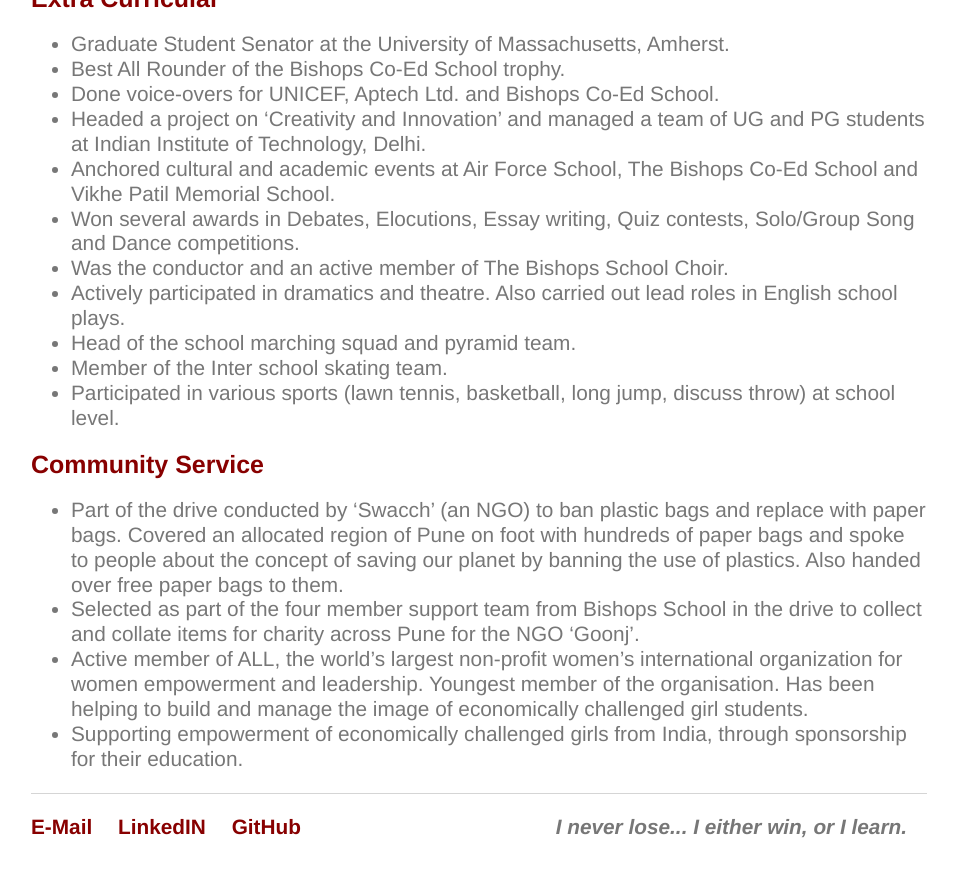
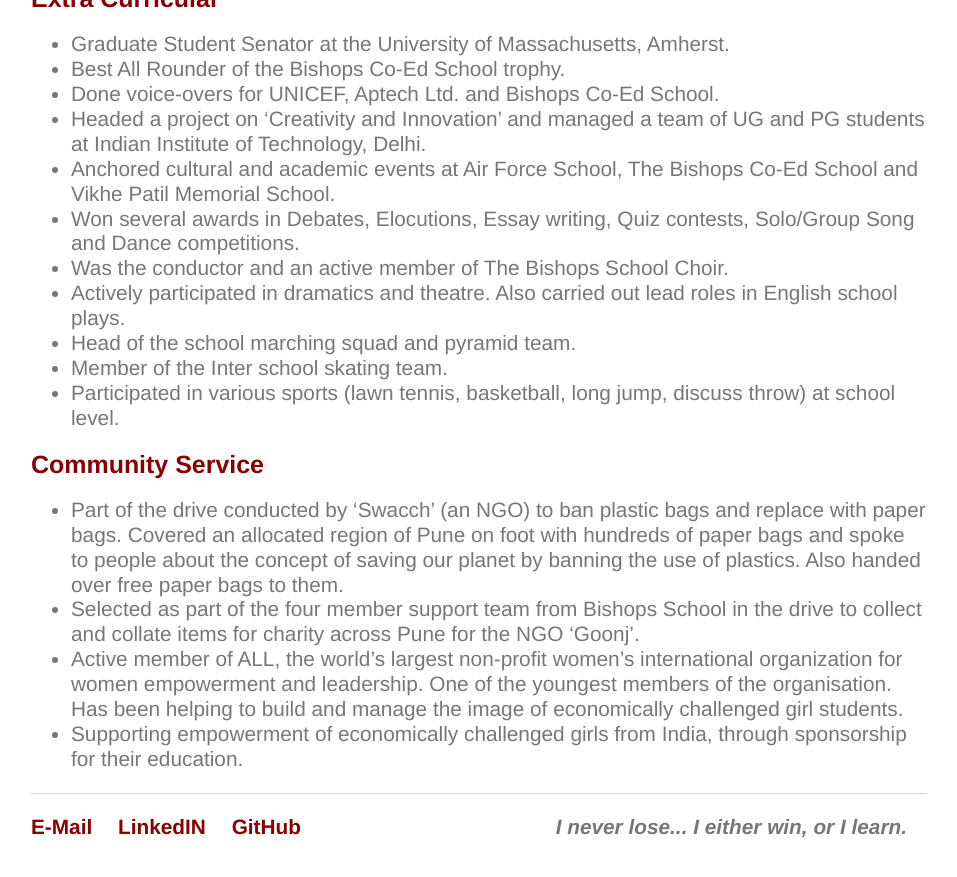
Before and after one commit to Uppaal/Uppaal.github.io, a Jekyll site: the page built from cv/index.html, in a window 1280 px wide and 900 px high, scrolled down 3858 px. Shown: the top 877 px of the window, without its empty margins (161-1118 px from the left). Built offline with Jekyll 4.4.1, drawn with Linux system fonts in a browser that asks for light colours.

Commit message:
Update index.html

```diff
--- a/cv/index.html
+++ b/cv/index.html
@@ -167,6 +167,6 @@ title: Curriculum Vitae
 	<ul>
 		<li>Part of the drive conducted by ‘Swacch’ (an NGO) to ban plastic bags and replace with paper bags. Covered an allocated region of Pune on foot with hundreds of paper bags and spoke to people about the concept of saving our planet by banning the use of plastics. Also handed over free paper bags to them.</li>
 		<li>Selected as part of the four member support team from Bishops School in the drive to collect and collate items for charity across Pune for the NGO ‘Goonj’.</li>
-		<li>Active member of ALL, the world’s largest non-profit women’s international organization for women empowerment and leadership. Youngest member of the organisation. Has been helping to build and manage the image of economically challenged girl students.</li>
+		<li>Active member of ALL, the world’s largest non-profit women’s international organization for women empowerment and leadership. One of the youngest members of the organisation. Has been helping to build and manage the image of economically challenged girl students.</li>
 		<li>Supporting empowerment of economically challenged girls from India, through sponsorship for their education.</li>
 </ul>
```
